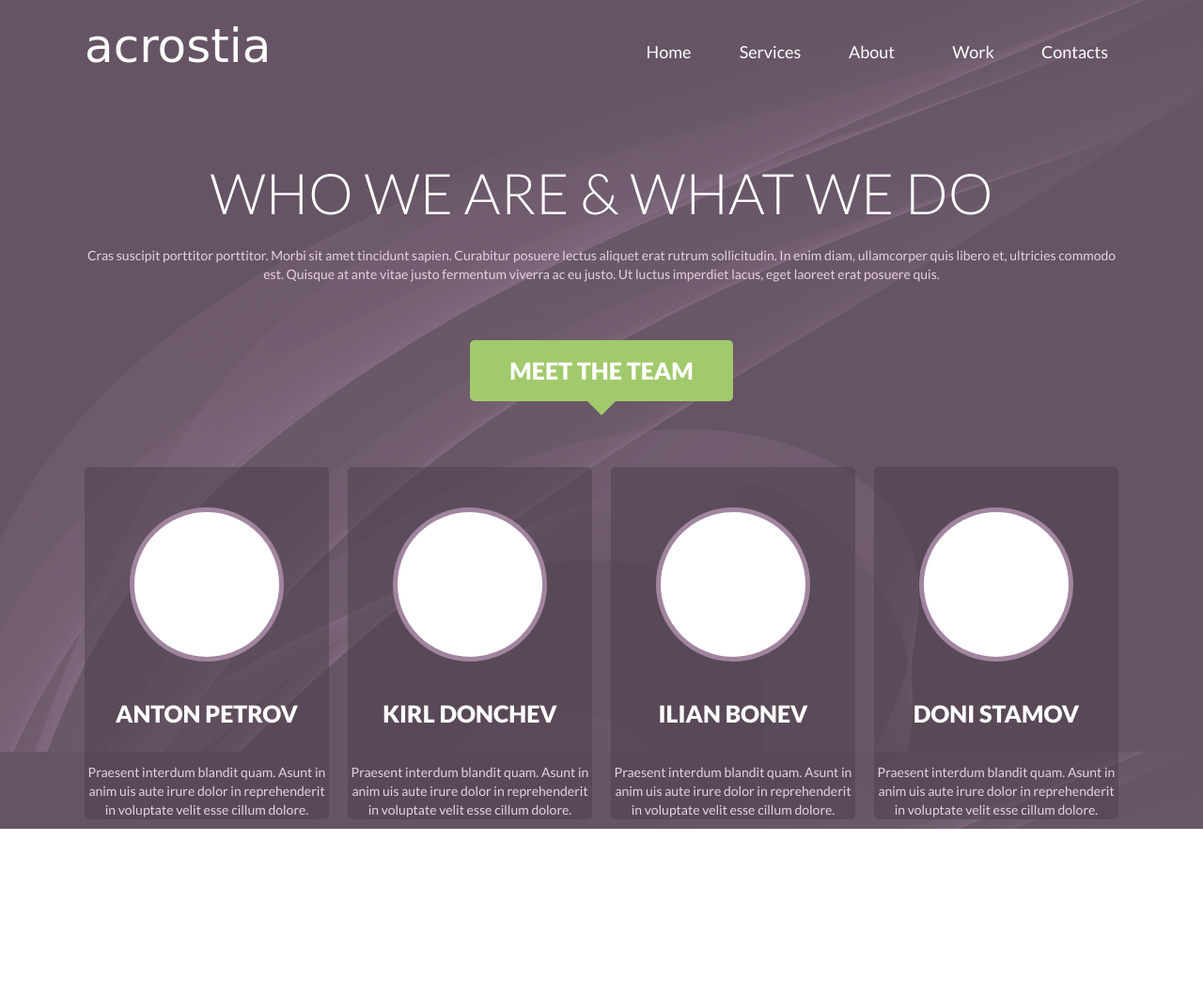
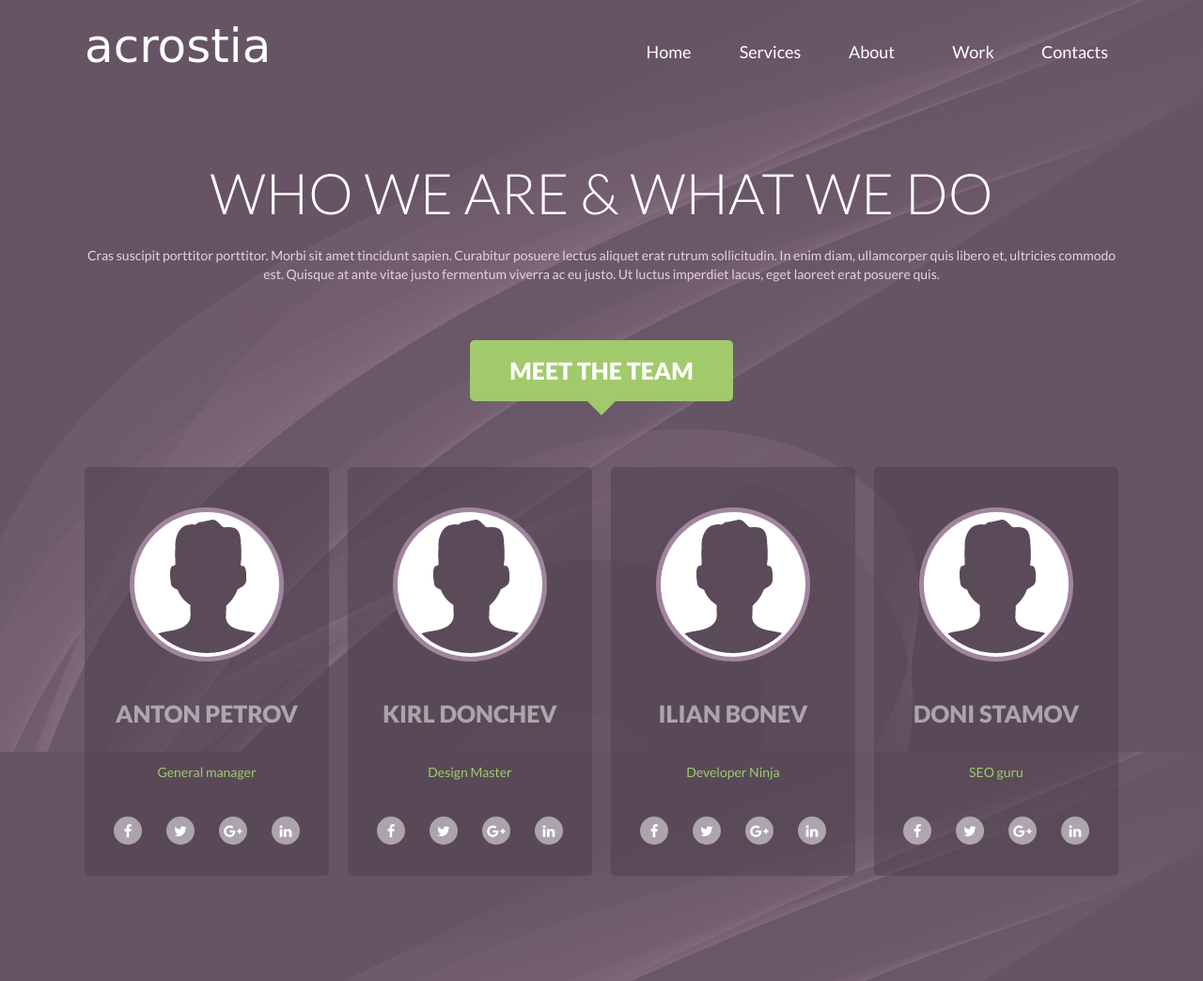
Before and after one commit to Nadezda27/Acrostia, a plain HTML site: page about.html in a window 1280 px wide. Shown: the whole page at 94% size. Before the commit the page ends 882 px from the top, so only its background shows below. Drawn offline with Linux system fonts and the light colour scheme; a web font is replaced by a local one.

Commit message:
Page about finished

```diff
--- a/about.html
+++ b/about.html
@@ -49,41 +49,62 @@
             <div class="col-md-1 col-sm-2 team-item">
                 <div class="team-item-content text-center">
                     <a href="#" class="team-item-logo-link">
-                        <img>
+                        <img src="img/user.png" alt="user photo" class="team-item-photo">
                     </a>
                     <a href="#" class="team-item-heading-link">Anton Petrov</a>
-                    <p class="team-description">Praesent interdum blandit quam. Asunt in anim uis aute irure dolor in reprehenderit in voluptate velit
-                        esse cillum dolore.</p>
+                    <p class="team-description">General manager</p>
+                    <div class="social-link-wrap">
+                        <a href="#" class="social-link-icon facebook"><span class="fa fa-facebook"></span></a>
+                        <a href="#" class="social-link-icon twitter"><span class="fa fa-twitter"></span></a>
+                        <a href="#" class="social-link-icon google"><span class="fa fa-google-plus"></span></a>
+                        <a href="#" class="social-link-icon linkedin"><span class="fa fa-linkedin"></span></a>
+                    </div>
                 </div>
             </div>
             <div class="col-md-1 col-sm-2 team-item">
                 <div class="team-item-content text-center">
                     <a href="#" class="team-item-logo-link">
-                        <img>
+                        <img src="img/user.png" alt="user photo" class="team-item-photo">
                     </a>
                     <a href="#" class="team-item-heading-link">Kirl DONCHEV</a>
-                    <p class="team-description">Praesent interdum blandit quam. Asunt in anim uis aute irure dolor in reprehenderit in voluptate velit
-                        esse cillum dolore.</p>
+                    <p class="team-description">Design Master</p>
+                    <div class="social-link-wrap">
+                        <a href="#" class="social-link-icon facebook"><span class="fa fa-facebook"></span></a>
+                        <a href="#" class="social-link-icon twitter"><span class="fa fa-twitter"></span></a>
+                        <a href="#" class="social-link-icon google"><span class="fa fa-google-plus"></span></a>
+                        <a href="#" class="social-link-icon linkedin"><span class="fa fa-linkedin"></span></a>
+                    </div>
                 </div>
             </div>
             <div class="col-md-1 col-sm-2 team-item">
                 <div class="team-item-content text-center">
                     <a href="#" class="team-item-logo-link">
-                        <img>                    </a>
+                        <img src="img/user.png" alt="user photo" class="team-item-photo">
+                    </a>
                     <a href="#" class="team-item-heading-link">Ilian Bonev</a>
-                    <p class="team-description">Praesent interdum blandit quam. Asunt in anim uis aute irure dolor in reprehenderit in voluptate velit
-                        esse cillum dolore.</p>
+                    <p class="team-description">Developer Ninja</p>
+                    <div class="social-link-wrap">
+                        <a href="#" class="social-link-icon facebook"><span class="fa fa-facebook"></span></a>
+                        <a href="#" class="social-link-icon twitter"><span class="fa fa-twitter"></span></a>
+                        <a href="#" class="social-link-icon google"><span class="fa fa-google-plus"></span></a>
+                        <a href="#" class="social-link-icon linkedin"><span class="fa fa-linkedin"></span></a>
+                    </div>
                 </div>
             </div>
             <div class="col-md-1 col-sm-2 team-item">
                 <div class="team-item-content text-center">
                     <a href="#" class="team-item-logo-link">
-                        <img>
+                        <img src="img/user.png" alt="user photo" class="team-item-photo">
                     </a>
                     <a href="#" class="team-item-heading-link">Doni Stamov</a>
-                    <p class="team-description">Praesent interdum blandit quam. Asunt in anim uis aute irure dolor in reprehenderit in voluptate velit
-                        esse cillum dolore.</p>
-                </div>
+                    <p class="team-description">SEO guru</p>
+
+        <div class="social-link-wrap">
+                        <a href="#" class="social-link-icon facebook"><span class="fa fa-facebook"></span></a>
+                        <a href="#" class="social-link-icon twitter"><span class="fa fa-twitter"></span></a>
+                        <a href="#" class="social-link-icon google"><span class="fa fa-google-plus"></span></a>
+                        <a href="#" class="social-link-icon linkedin"><span class="fa fa-linkedin"></span></a>
+                    </div>            </div>
             </div>
         </div>
 
--- a/css/_about-page.scss
+++ b/css/_about-page.scss
@@ -1,5 +1,6 @@
 .about-page {
     background-image: url(../img/about-theme.png);
+    padding-bottom: 112px;
     .top-menu-item {
         &:hover {
             background: #91778e;
@@ -43,11 +44,7 @@
         border-radius: 5px;
         background-color: rgba(77, 63, 75, .5);
         transition: background-color 0.4s;
-        &:hover {
-            background-color: rgba(77, 63, 75, .8);
-        }
         .team-item-logo-link {
-            opacity: 1;
             display: block;
             margin: 0 auto;
             width: 164px;
@@ -56,12 +53,69 @@
             border-radius: 50%;
             background-color: #ffffff;
             margin-bottom: 26px;
+            transition: border 0.4s;
         }
         .team-item-heading-link {
             font-size: 25px;
             font-weight: 900;
             line-height: 58px;
             text-transform: uppercase;
+            color: rgba(255,255,255,.5);
+            transition: color 0.4s;
+        }
+        .team-description {
+            color: #a1ca6c;
+            transition: color 0.4s;
+            margin-bottom: 37px;
+        }
+        .social-link-wrap {
+            font-size: 0;
+            padding-bottom: 33px;
+            .social-link-icon {
+                display: inline-block;
+                width: 30px;
+                height: 30px;
+                border-radius: 50%;
+                background-color: rgba(255,255,255,.5);
+                margin: 0 13px;
+                transition: background-color 0.4s;
+                line-height: 30px;
+                span {
+                    font-size: 15px;
+                    vertical-align: middle;
+                }
+            }
+        }
+        &:hover {
+            background-color: rgba(77, 63, 75, .8);
+            .team-item-logo-link {
+                border: 5px solid #df5c64;
+            }
+            .team-item-heading-link {
+                color: rgba(255,255,255,1);
+            }
+            .team-description {
+                color: #ff8973;
+            }
+            .social-link-wrap .social-link-icon {
+                &.facebook {
+                    background-color: #4f689e;
+                }
+                &.twitter {
+                    background-color: #74c7d5;
+                }
+                &.google {
+                    background-color: #df5c64;
+                }
+                &.linkedin {
+                    background-color: #3e61af;
+                }
+            }
         }
     }
 }
+
+.team-item-photo {
+    margin-top: 7px;
+    margin-left: 1px;
+}
```
Also changed, not shown: css/style.css, img/user.png (added), 1 other file.
